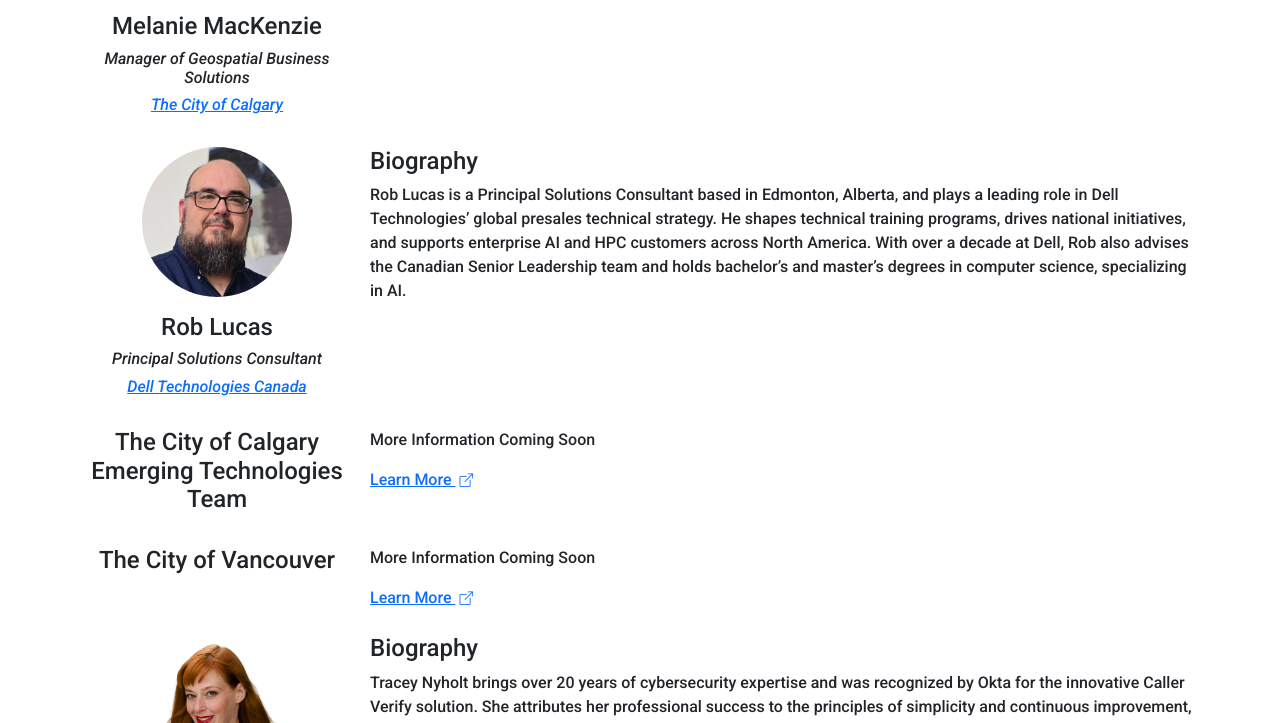
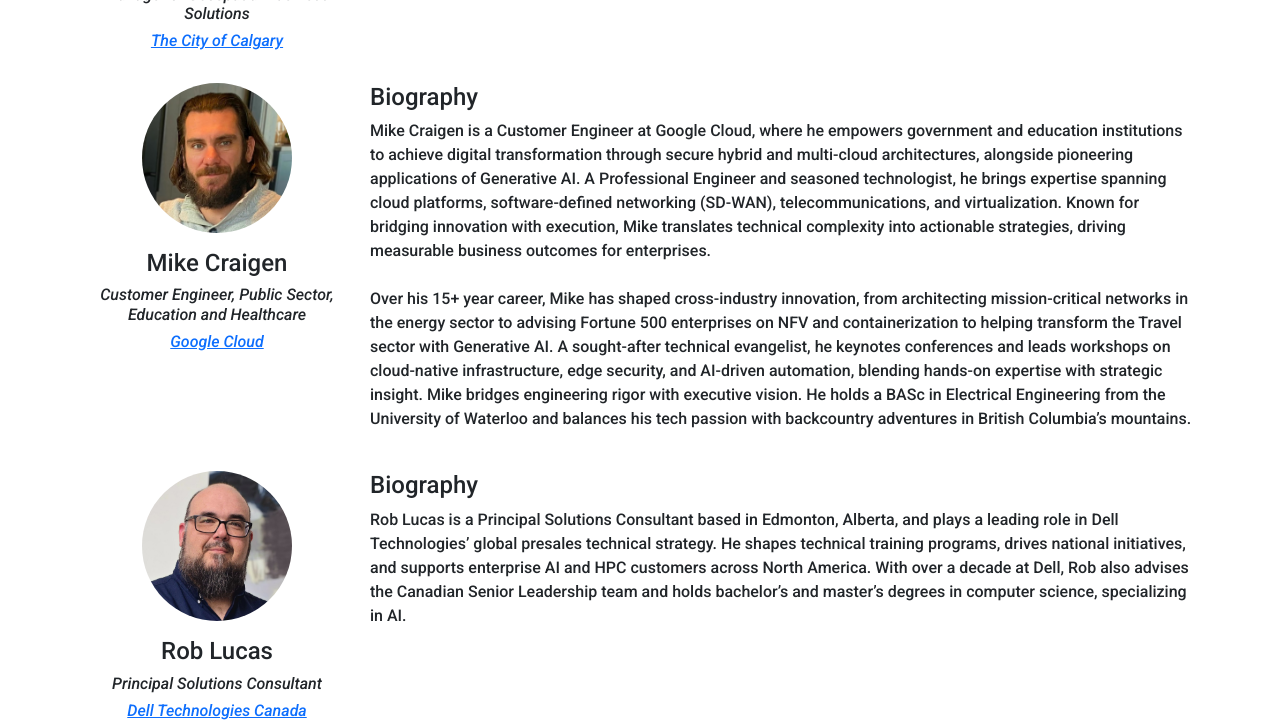
Before and after one commit to IEEE-SWC-2025/IEEE-SWC-2025.github.io, a Jekyll site: the page built from program/industry-day/index.html, in a window 1280 px wide and 900 px high, scrolled down 8341 px, cut to the strip 177-900 px from the top of the window. Built offline with Jekyll 4.4.1, drawn with Linux system fonts in a browser that asks for light colours; some of the changed text lies outside the part shown.

Commit message:
Updated Industry Day page

```diff
--- a/program/industry-day/index.html
+++ b/program/industry-day/index.html
@@ -669,19 +669,6 @@
       </p>
     </div>
   </div>
-  <!-- Google Canada -->
-  <div class="row">
-    <div
-      class="col-md-3 col-sm-4 mb-3 mb-sm-0 d-flex flex-row gap-4 justify-content-center"
-    >
-      <div class="text-center">
-        <h4>Google Canada</h4>
-      </div>
-    </div>
-    <div class="col-md-9 col-sm-8">
-      <p>More Information Coming Soon</p>
-    </div>
-  </div>
   <!-- Jason Cameron -->
   <div class="row">
     <div
@@ -972,6 +959,56 @@
       </p>
     </div>
   </div>
+  <!-- Mike Craigen -->
+  <div class="row">
+    <div
+      class="col-md-3 col-sm-4 mb-3 mb-sm-0 d-flex flex-row gap-4 justify-content-center"
+    >
+      <div class="text-center">
+        <img
+          src="/assets/images/Mike Craigen.png"
+          alt="Mike Craigen"
+          class="circle-img mb-3"
+        />
+        <h4>Mike Craigen</h4>
+        <h6>
+          <i>Customer Engineer, Public Sector, Education and Healthcare</i>
+        </h6>
+        <h6>
+          <i
+            ><a target="_blank" href="https://cloud.google.com/"
+              >Google Cloud</a
+            ></i
+          >
+        </h6>
+      </div>
+    </div>
+    <div class="col-md-9 col-sm-8">
+      <h4>Biography</h4>
+      <p>
+        Mike Craigen is a Customer Engineer at Google Cloud, where he empowers
+        government and education institutions to achieve digital transformation
+        through secure hybrid and multi-cloud architectures, alongside
+        pioneering applications of Generative AI. A Professional Engineer and
+        seasoned technologist, he brings expertise spanning cloud platforms,
+        software-defined networking (SD-WAN), telecommunications, and
+        virtualization. Known for bridging innovation with execution, Mike
+        translates technical complexity into actionable strategies, driving
+        measurable business outcomes for enterprises.
+        <br /><br />
+        Over his 15+ year career, Mike has shaped cross-industry innovation,
+        from architecting mission-critical networks in the energy sector to
+        advising Fortune 500 enterprises on NFV and containerization to helping
+        transform the Travel sector with Generative AI. A sought-after technical
+        evangelist, he keynotes conferences and leads workshops on cloud-native
+        infrastructure, edge security, and AI-driven automation, blending
+        hands-on expertise with strategic insight. Mike bridges engineering
+        rigor with executive vision. He holds a BASc in Electrical Engineering
+        from the University of Waterloo and balances his tech passion with
+        backcountry adventures in British Columbia’s mountains.
+      </p>
+    </div>
+  </div>
   <!-- Rob Lucas -->
   <div class="row">
     <div
```
Also changed, not shown: assets/images/Mike Craigen.png (added).
